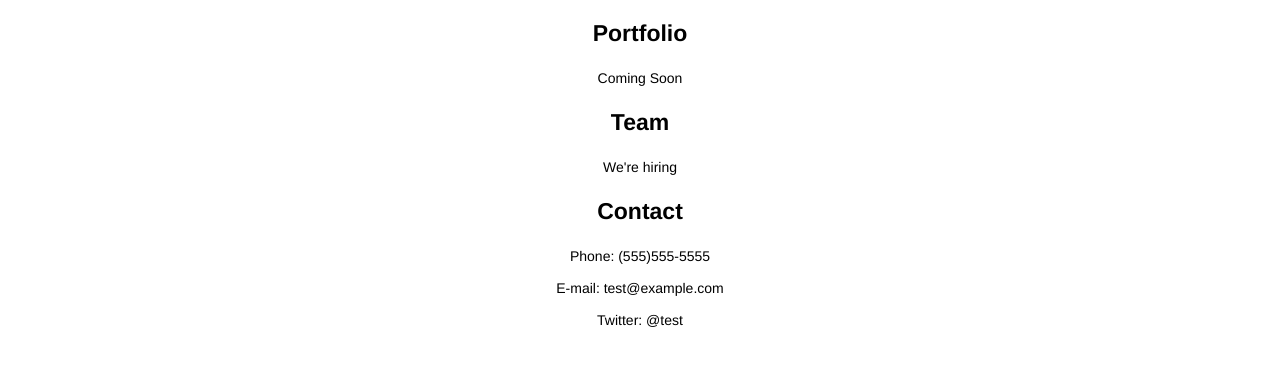
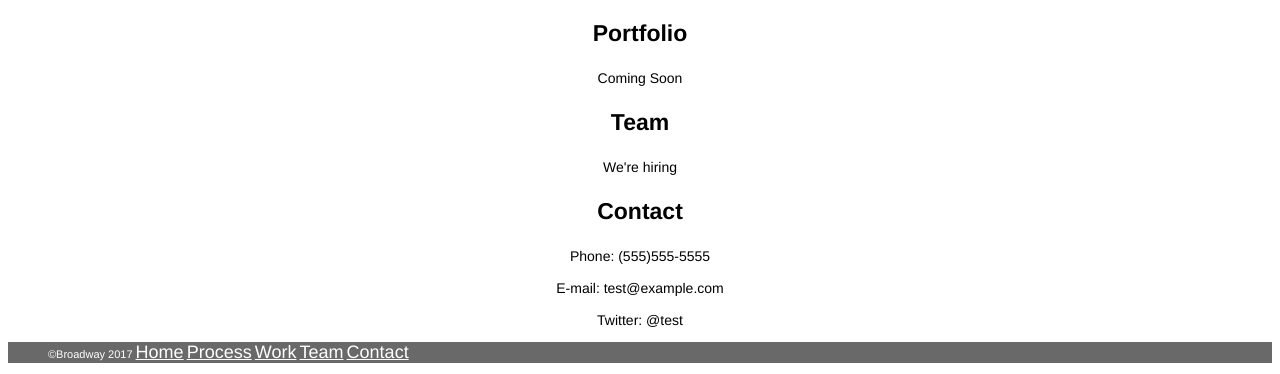
Before and after one commit to whitester/BroadwayDesign, a plain HTML site: page index.html in a window 1280 px wide. Shown: the part 1678-2052 px from the top of the page. Before the commit the page ends 2020 px from the top, so only its background shows below. Drawn offline with Linux system fonts and the light colour scheme.

Commit message:
Project completed.

```diff
--- a/index.html
+++ b/index.html
@@ -52,5 +52,17 @@
                 <p class="subhead">Contact</p>
                 <p class="strapline">Phone: (555)555-5555<br><br>E-mail: test@example.com<br><br>Twitter: @test</p>
         </div>
+
+        <!-- footer section of webpage -->
+
+        <div class="footer">
+            <ul class="options">&copy;Broadway 2017
+                    <a href="#Home"><li>Home</li></a>
+                    <a href="#Process"><li>Process</li></a>
+                    <a href="#Work"><li>Work</li></a>
+                    <a href="#Team"><li>Team</li></a>
+                    <a href="#Contact"><li>Contact</li></a>
+            </ul>
+        </div>
     </body>
 </html>
--- a/resources/style.css
+++ b/resources/style.css
@@ -1,4 +1,4 @@
-html{
+html {
     font-family: Helvetica;
     text-align: center;
 }
@@ -8,13 +8,12 @@ html{
     background-size: cover;
 }
 
-.menu h1{
+.menu h1 {
     font-size: 70px;
     color: white;
 }
 
-.menu ul.options{
-
+.menu ul.options {
     list-style: none;
 }
 
@@ -24,7 +23,7 @@ html{
     line-height: 30px;
 }
 
-.process h2{
+.process h2 {
     font-size: 32px;
     font-weight: bold;
     color: black;
@@ -44,8 +43,30 @@ html{
     background-size: cover;
 }
 
-.design h3{
+.design h3 {
     font-size: 23px;
     color: white;
     font-weight: bold;
 }
+
+.footer {
+    text-align: left;
+    color: white;
+    background-color: dimgray;
+    font-size:11px;
+}
+
+.footer ul.options {
+    list-style: none;
+
+}
+
+.footer ul.options a {
+    font-size: 11px;
+    color:white;
+}
+
+.footer ul.options a li {
+    display: inline;
+    font-size: 18px;
+}
```
